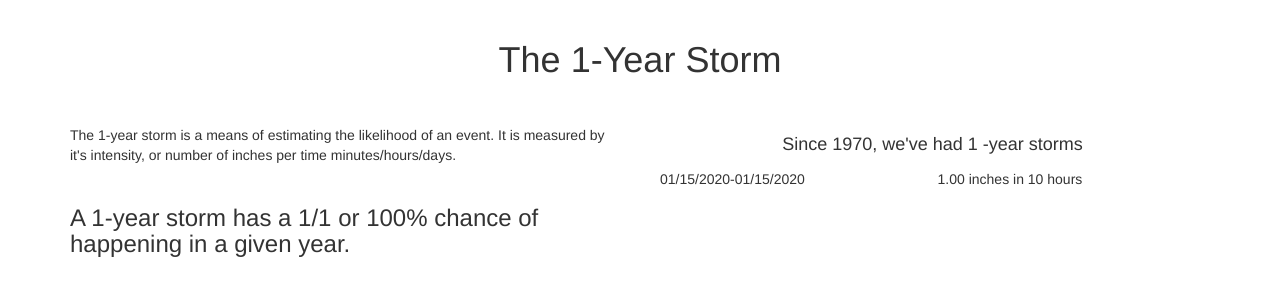
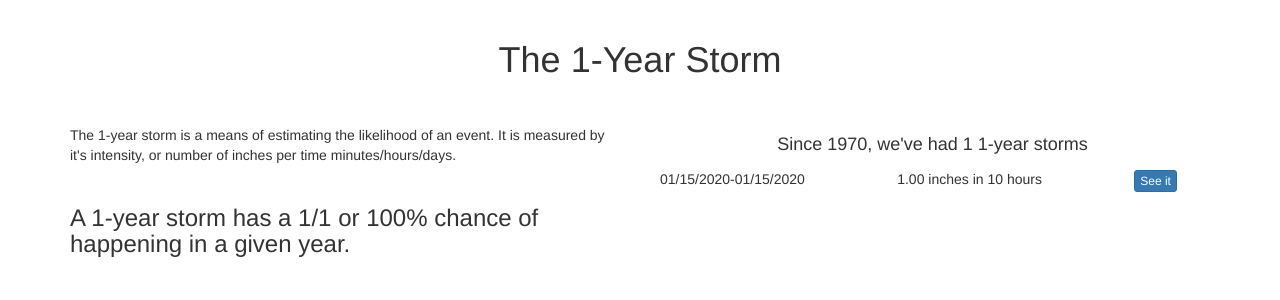
Before and after one commit to NORCatUofC/rainapp, a Django app: page /nyear/1 in a window 1280 px wide. Shown: the part 52-352 px from the top of the page. Run offline with Django 3.2, Linux system fonts and the light colour scheme; tables that the repository leaves empty hold one stand-in row (values such as "Sample post"); some libraries are stand-ins or nearby versions.

Commit message:
Added see event button to n-year storms

```diff
--- a/events/templates/nyear.html
+++ b/events/templates/nyear.html
@@ -22,13 +22,16 @@
                     happening in a given year.</h3>
             </div>
             <div class="col-sm-6">
-                <h4 style="text-align: center">Since 1970, we've had {{ num_occurrences }} {{ reccurence }}-year
+                <h4 style="text-align: center">Since 1970, we've had {{ num_occurrences }} {{ recurrence }}-year
                     storms</h4>
                 <table class="table table-condensed" id="nyearTable">
                     {% for event in events %}
                         <tr>
                             <td>{{ event.date_formatted }}</td>
                             <td>{{ event.inches }} inches in {{ event.duration_formatted }}</td>
+                            <td>
+                                <a href="{{ event.event_url }}" class="btn btn-primary btn-xs">See it</a>
+                            </td>
                         </tr>
                     {% endfor %}
                 </table>
--- a/events/views.py
+++ b/events/views.py
@@ -9,8 +9,8 @@ from flooding.models import BasementFloodingEvent
 
 
 def index(request):
-    _default_start = '2011-07-22 22:00:00'
-    _default_end = '2011-07-23 10:00:00'
+    _default_start = '07/22/2011 08:00'
+    _default_end = '07/23/2011 06:00'
     return show_date(request, _default_start, _default_end)
 
 
@@ -72,8 +72,12 @@ def show_date(request, start_stamp, end_stamp):
         flooding_df = pd.DataFrame(
             list(BasementFloodingEvent.objects.filter(date__gte=start).filter(date__lte=end).values()))
 
-        graph_data['flooding_data'] = build_flooding_data(flooding_df)
-        ret_val['basement_flooding'] = flooding_df[flooding_df['unit_type'] == 'ward']['count'].sum()
+        if len(flooding_df) > 0:
+            graph_data['flooding_data'] = build_flooding_data(flooding_df)
+            ret_val['basement_flooding'] = flooding_df[flooding_df['unit_type'] == 'ward']['count'].sum()
+        else:
+            graph_data['flooding_data'] = {}
+            ret_val['basement_flooding'] = 0
         ret_val['graph_data'] = graph_data
 
     except ValueError as e:
@@ -94,7 +98,8 @@ def nyear(request, recurrence):
         duration = str(event.duration_hours) + ' hours' if event.duration_hours <= 24 else str(
             int(event.duration_hours / 24)) + ' days'
         events.append({'date_formatted': date_formatted, 'inches': "%.2f" % event.inches,
-                       'duration_formatted': duration})
+                       'duration_formatted': duration,
+                       'event_url': '/date/%s/%s' % (event.start_time, event.end_time)})
     ret_val['events'] = events
     ret_val['num_occurrences'] = len(events)
 
```
